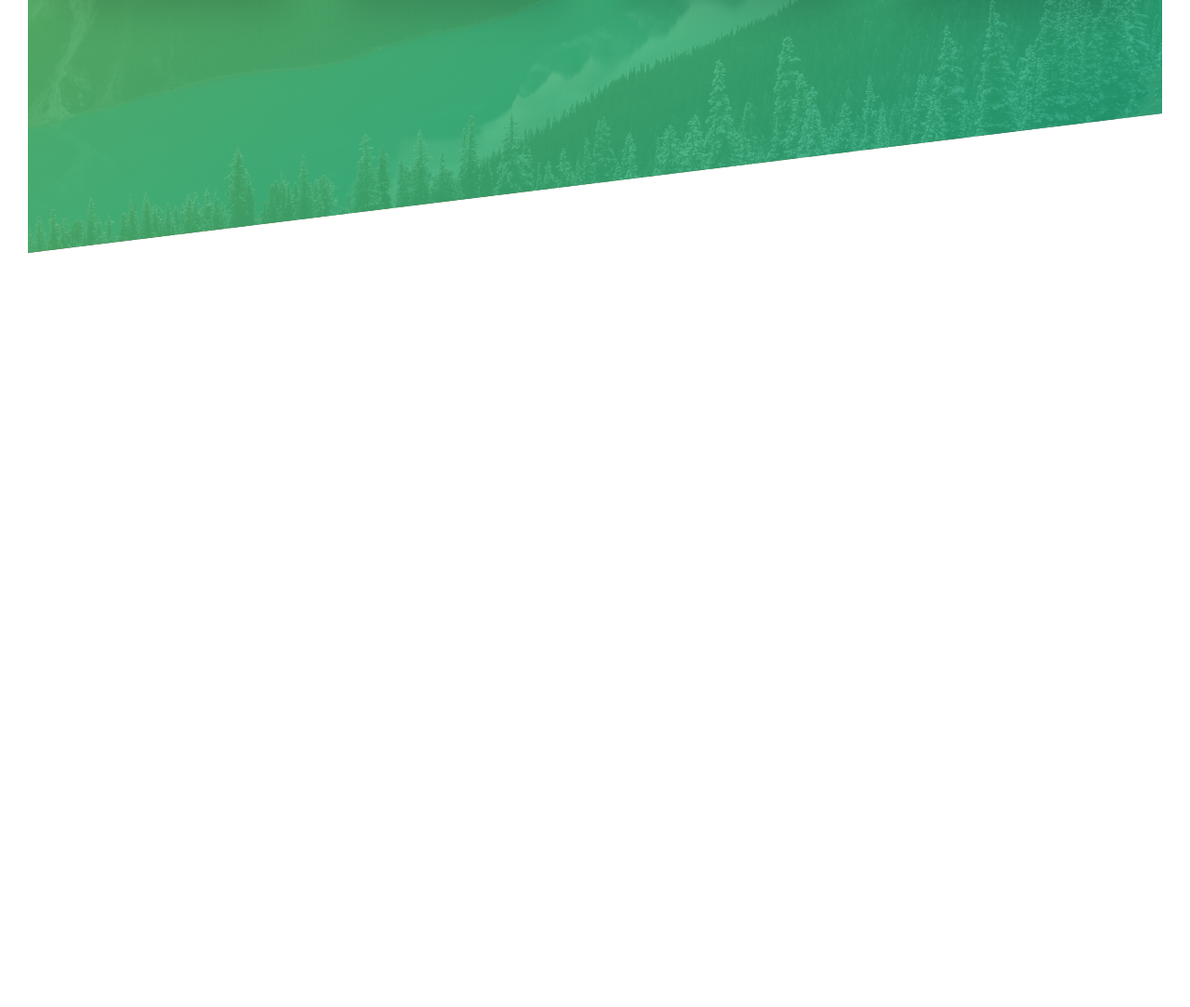
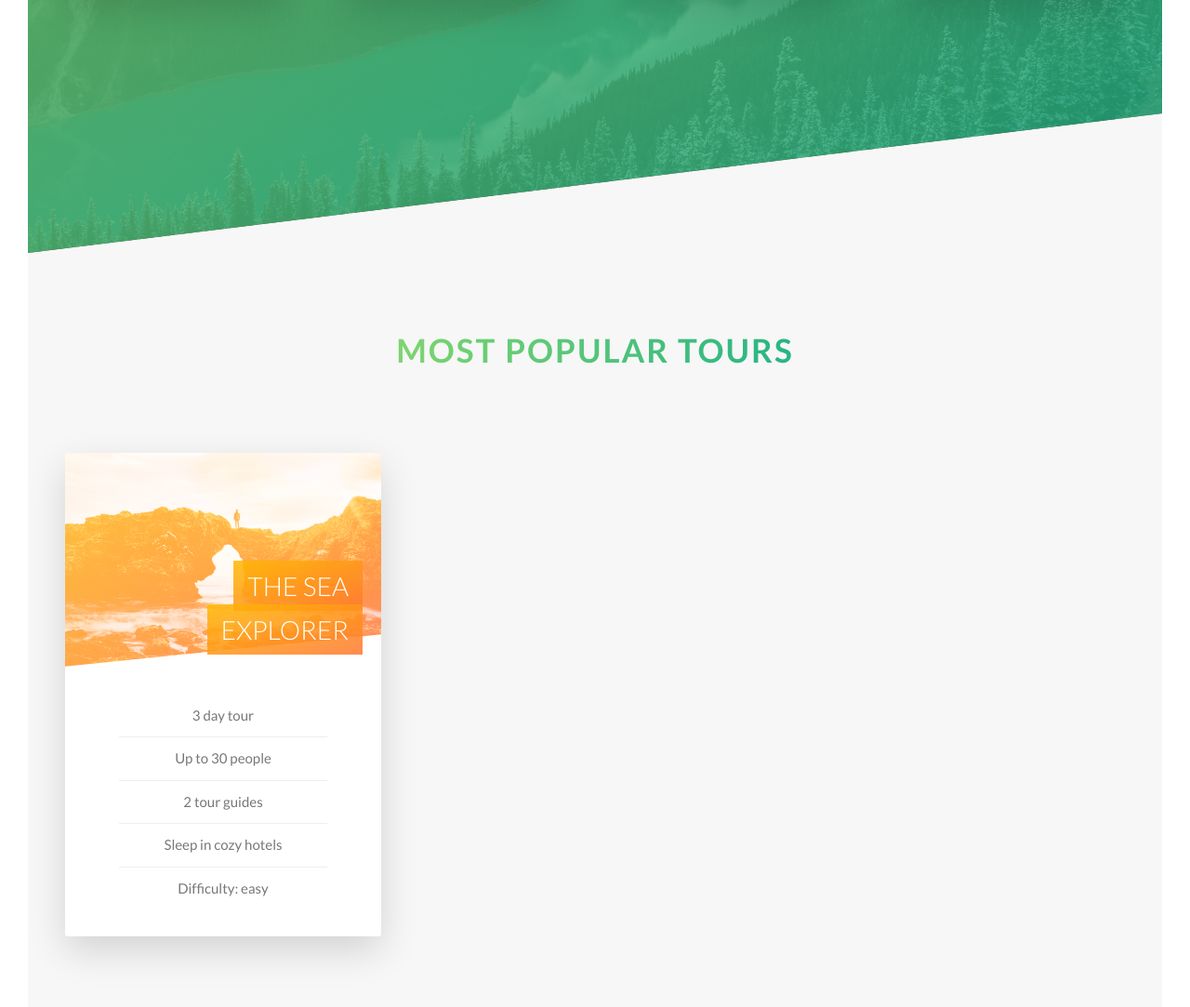
Before and after one commit to rayzon1/natours_css_project, a website: page index.html in a window 1280 px wide. Shown: the part 1978-3061 px from the top of the page at 93% size. Before the commit the page ends 2250 px from the top, so only its background shows below. Drawn offline with Linux system fonts and the light colour scheme.

Commit message:
finished tours section

```diff
--- a/index.html
+++ b/index.html
@@ -90,7 +90,9 @@
           <div class="col-1-of-4">
             <div class="feature-box">
               <i class="feature-box__icon icon-basic-world"></i>
-              <h3 class="heading-tertiary u-margin-bottom-small">Explore the world</h3>
+              <h3 class="heading-tertiary u-margin-bottom-small">
+                Explore the world
+              </h3>
               <p class="feature-box__text">
                 Lorem ipsum dolor sit amet consectetur adipisicing elit. Lorem
                 ipsum dolor sit amet consectetur adipisicing elit.
@@ -101,7 +103,9 @@
           <div class="col-1-of-4">
             <div class="feature-box">
               <i class="feature-box__icon icon-basic-compass"></i>
-              <h3 class="heading-tertiary u-margin-bottom-small">Meet nature</h3>
+              <h3 class="heading-tertiary u-margin-bottom-small">
+                Meet nature
+              </h3>
               <p class="feature-box__text">
                 Lorem ipsum dolor sit amet consectetur adipisicing elit. Lorem
                 ipsum dolor sit amet consectetur adipisicing elit.
@@ -112,7 +116,9 @@
           <div class="col-1-of-4">
             <div class="feature-box">
               <i class="feature-box__icon icon-basic-map"></i>
-              <h3 class="heading-tertiary u-margin-bottom-small">Find your way</h3>
+              <h3 class="heading-tertiary u-margin-bottom-small">
+                Find your way
+              </h3>
               <p class="feature-box__text">
                 Lorem ipsum dolor sit amet consectetur adipisicing elit. Lorem
                 ipsum dolor sit amet consectetur adipisicing elit.
@@ -123,7 +129,9 @@
           <div class="col-1-of-4">
             <div class="feature-box">
               <i class="feature-box__icon icon-basic-heart"></i>
-              <h3 class="heading-tertiary u-margin-bottom-small">Live a healthier life</h3>
+              <h3 class="heading-tertiary u-margin-bottom-small">
+                Live a healthier life
+              </h3>
               <p class="feature-box__text">
                 Lorem ipsum dolor sit amet consectetur adipisicing elit. Lorem
                 ipsum dolor sit amet consectetur adipisicing elit.
@@ -131,6 +139,51 @@
             </div>
           </div>
         </div>
+      </section>
+
+      <section class="section-tours">
+
+        <div class="u-center-text u-margin-bottom-big">
+          <h2 class="heading-secondary">
+            Most popular tours
+          </h2>
+        </div>
+
+        <div class="row">
+          <div class="col-1-of-3">
+            <div class="card">
+              <div class="card__side card__side--front">
+                <div class="card__picture card__picture--1">
+                  &nbsp;
+                </div>
+                <h4 class="card__heading">
+                  <span class="card__heading-span card__heading-span--1">The sea explorer</span>
+                </h4>
+                <div class="card__details">
+                  <ul>
+                    <li>3 day tour</li>
+                    <li>Up to 30 people</li>
+                    <li>2 tour guides</li>
+                    <li>Sleep in cozy hotels</li>
+                    <li>Difficulty: easy</li>
+                  </ul>
+                </div>
+              </div>
+              <div class="card__side card__side--back card__side--back-1">
+                ASS
+              </div>
+            </div>
+          </div>
+          <div class="col-1-of-3">
+            <div class="card">
+
+            </div>
+          </div>
+          <div class="col-1-of-3">
+            <div class="card"></div>
+          </div>
+        </div>
+
       </section>
     </main>
 
--- a/sass/abstracts/_variables.scss
+++ b/sass/abstracts/_variables.scss
@@ -3,9 +3,17 @@ $color-primary: #55c57a;
 $color-primary-light: #7ed56f;
 $color-primary-dark: #28b485;
 
+$color-secondary-light: #ffb900;
+$color-secondary-dark: #ff7730;
+
+$color-tertiary-light: #2998ff;
+$color-tertiary-dark: #5643fa;
+
+
 // FONT COLORS
 
 $color-grey-light-1: #f7f7f7;
+$color-grey-light-2: #eee;
 
 $color-grey-dark: #777;
 $color-white: #fff;
--- /dev/null
+++ b/sass/components/_card.scss
@@ -0,0 +1,112 @@
+.card {
+  // FUNCTIONALITY
+  perspective: 150rem;
+  -moz-perspective: 150rem;
+  position: relative;
+  height: 52rem;
+
+  // MAIN SIDE FUNCTIONALITY
+  &__side {
+    height: 52rem;
+    transition: all 0.8s ease;
+    position: absolute;
+    top: 0;
+    left: 0;
+    width: 100%;
+    backface-visibility: hidden;
+    border-radius: 3px;
+    overflow: hidden;
+    box-shadow: 0 1.5rem 4rem rgba($color-black, 0.15);
+
+    // MAIN FRONT FUNCTIONALITY
+    &--front {
+      background-color: $color-white;
+    }
+
+    // MAIN BACK FUNCTIONALITY WITH ROTATE ANIMATION AND LINEAR G BACKGROUND
+    &--back {
+      transform: rotateY(180deg);
+
+      &-1 {
+        background-image: linear-gradient(
+          to right bottom,
+          $color-secondary-light,
+          $color-secondary-dark
+        );
+      }
+    }
+  }
+
+  // HOVER EFFECTS FOR FRONT AND BACK TURNS SIDE DEG
+  &:hover &__side--front {
+    transform: rotateY(-180deg);
+  }
+
+  &:hover &__side--back {
+    transform: rotateY(0);
+  }
+
+  // FRONT-SIDE TOP PICTURE STYLES
+  &__picture {
+    background-size: cover;
+    height: 23rem;
+    background-blend-mode: screen;
+    -webkit-clip-path: polygon(0 0, 100% 0, 100% 85%, 0 100%);
+    clip-path: polygon(0 0, 100% 0, 100% 85%, 0 100%);
+
+    &--1 {
+      background-image: linear-gradient(
+          to right bottom,
+          $color-secondary-light,
+          $color-secondary-dark
+        ),
+        url(../img/nat-5.jpg);
+    }
+  }
+
+  &__heading {
+    font-size: 2.8rem;
+    font-weight: 300;
+    text-transform: uppercase;
+    text-align: right;
+    color: $color-white;
+    position: absolute;
+    top: 12rem;
+    right: 2rem;
+    width: 75%;
+  }
+
+  &__heading-span {
+    padding: 1rem 1.5rem;
+    -webkit-box-decoration-break: clone;
+    box-decoration-break: clone;
+
+    &--1 {
+      background-image: linear-gradient(
+        to right bottom,
+        rgba($color-secondary-light, 0.85),
+        rgba($color-secondary-dark, 0.85)
+      );
+    }
+  }
+
+  &__details {
+    padding: 3rem;
+
+    ul {
+        list-style: none;
+        width: 80%;
+        margin: 0 auto;
+
+        li {
+            text-align: center;
+            font-size: 1.5rem;
+            padding: 1rem;
+
+            &:not(:last-child) {
+                border-bottom: 1px solid $color-grey-light-2;
+            }
+        }
+    }
+  }
+}
--- a/sass/components/_composition.scss
+++ b/sass/components/_composition.scss
@@ -32,6 +32,6 @@
 
     //! NOT WORKING
     &:hover &__photo:not(:hover) {
-        transform: scale(0.45);
+        transform: scale(0.25);
     }
 }
--- a/sass/layout/_header.scss
+++ b/sass/layout/_header.scss
@@ -10,6 +10,7 @@
     background-size: cover;
     background-position: top;
     position: relative;
+    -webkit-clip-path: polygon(0 0, 100% 0, 100% 75vh, 0 100%);
     clip-path: polygon(0 0, 100% 0, 100% 75vh, 0 100%);
 
     /* In order for absolute to work parent element must be relative. */
--- a/sass/main.scss
+++ b/sass/main.scss
@@ -8,6 +8,7 @@
 @import "base/utilities";
 
 @import "components/button";
+@import "components/card";
 @import "components/composition";
 @import "components/feature-box";
 
--- a/sass/pages/_home.scss
+++ b/sass/pages/_home.scss
@@ -16,8 +16,14 @@
   margin-top: -11rem;
   transform: skewY(-7deg);
 
-  // Selects direct decendants
+  // Selects direct decendants, skews cards back 7deg
   & > * {
     transform: skewY(7deg);
   }
 }
+
+.section-tours {
+  background-color: $color-grey-light-1;
+  padding: 25rem 0 50rem 0;
+  margin-top: -10rem;
+}
```
Also changed, not shown: css/style.css.
